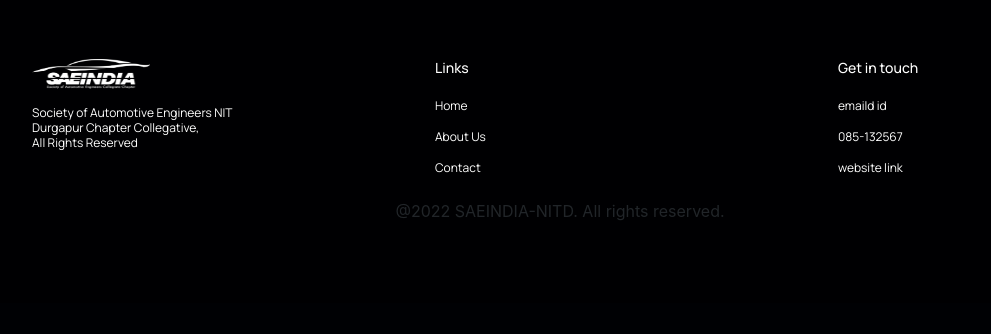
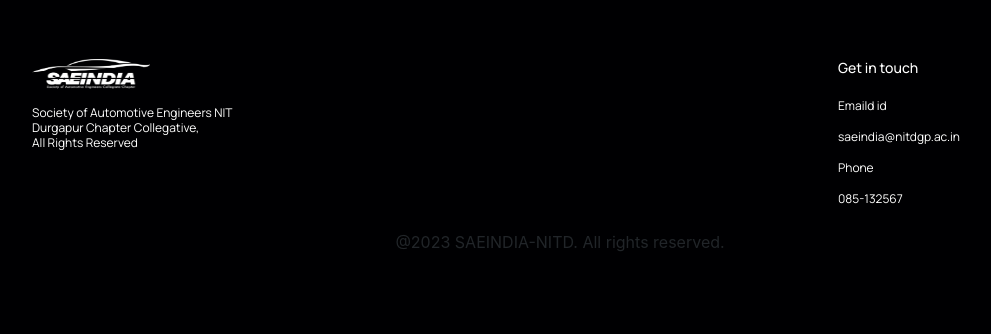
Before and after one commit to SAE-INDIA-NIT-Durgapur/auditions2k22, a Django app: page / in a window 1280 px wide. Shown: the part 607-941 px from the top of the page, without its empty margins (80-1071 px from the left). Before the commit the page ends 827 px from the top, so only its background shows below. Run offline with Django 3.2, Linux system fonts and the light colour scheme; some libraries are stand-ins or nearby versions.

Commit message:
Final Change

```diff
--- a/auditions/accounts/templates/accounts/index.html
+++ b/auditions/accounts/templates/accounts/index.html
@@ -638,22 +638,24 @@
             <img src="../../../static/media/images/sae_logo.png" alt="gpt3_logo" />
             <p>Society of Automotive Engineers NIT Durgapur Chapter Collegative, <br /> All Rights Reserved</p>
         </div>
-        <div class="gpt3__footer-links_div">
+        <!-- <div class="gpt3__footer-links_div">
             <h4>Links</h4>
             <p>Home</p>
             <p>About Us</p>
             <p>Contact</p>
-        </div>
+        </div> -->
         <div class="gpt3__footer-links_div">
             <h4>Get in touch</h4>
-            <p>emaild id</p>
+            <p>Emaild id</p>
+            <p>saeindia@nitdgp.ac.in</p>
+            <p>Phone</p>
             <p>085-132567</p>
-            <p>website link</p>
+
         </div>
     </div>
 
     <div className="gpt3__footer-copyright">
-        <p>@2022 SAEINDIA-NITD. All rights reserved.</p>
+        <p>@2023 SAEINDIA-NITD. All rights reserved.</p>
     </div>
 </div>
 
--- a/auditions/response/templates/response/q2.html
+++ b/auditions/response/templates/response/q2.html
@@ -364,7 +364,7 @@
         var distance = countDownDate - now;
 
         // Time calculations for days, hours, minutes and seconds
-        var days = Math.floor(distance / (1000 * 60 * 60 * 24));
+        var days = Math.floor(distance / (1000 * 60 * 60 ));
         var hours = Math.floor(
           (distance % (1000 * 60 * 60 * 24)) / (1000 * 60 * 60)
         );
```
Also changed, not shown: auditions/response/templates/response/index.html (+8 -8 lines), auditions/db.sqlite3.
